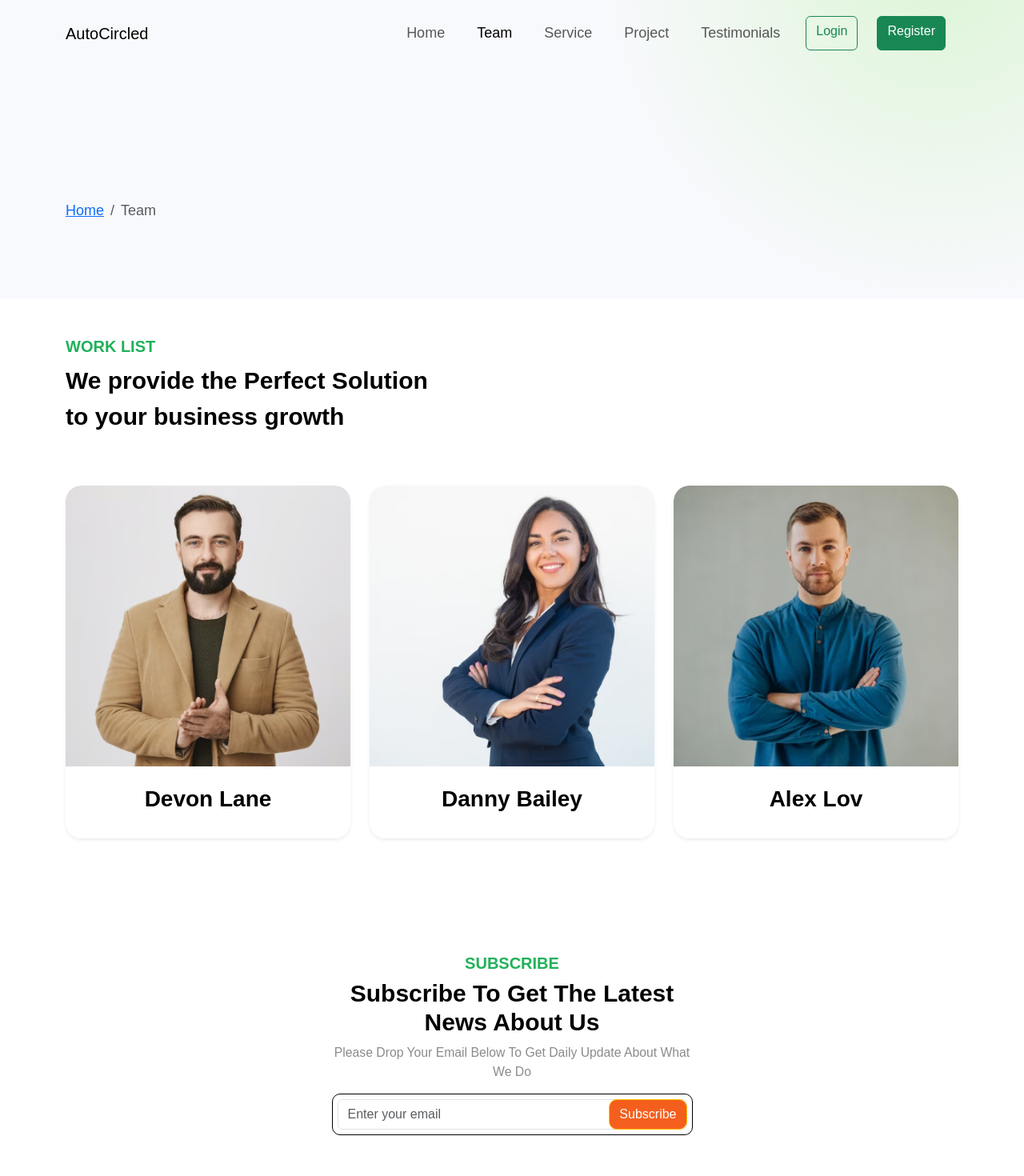
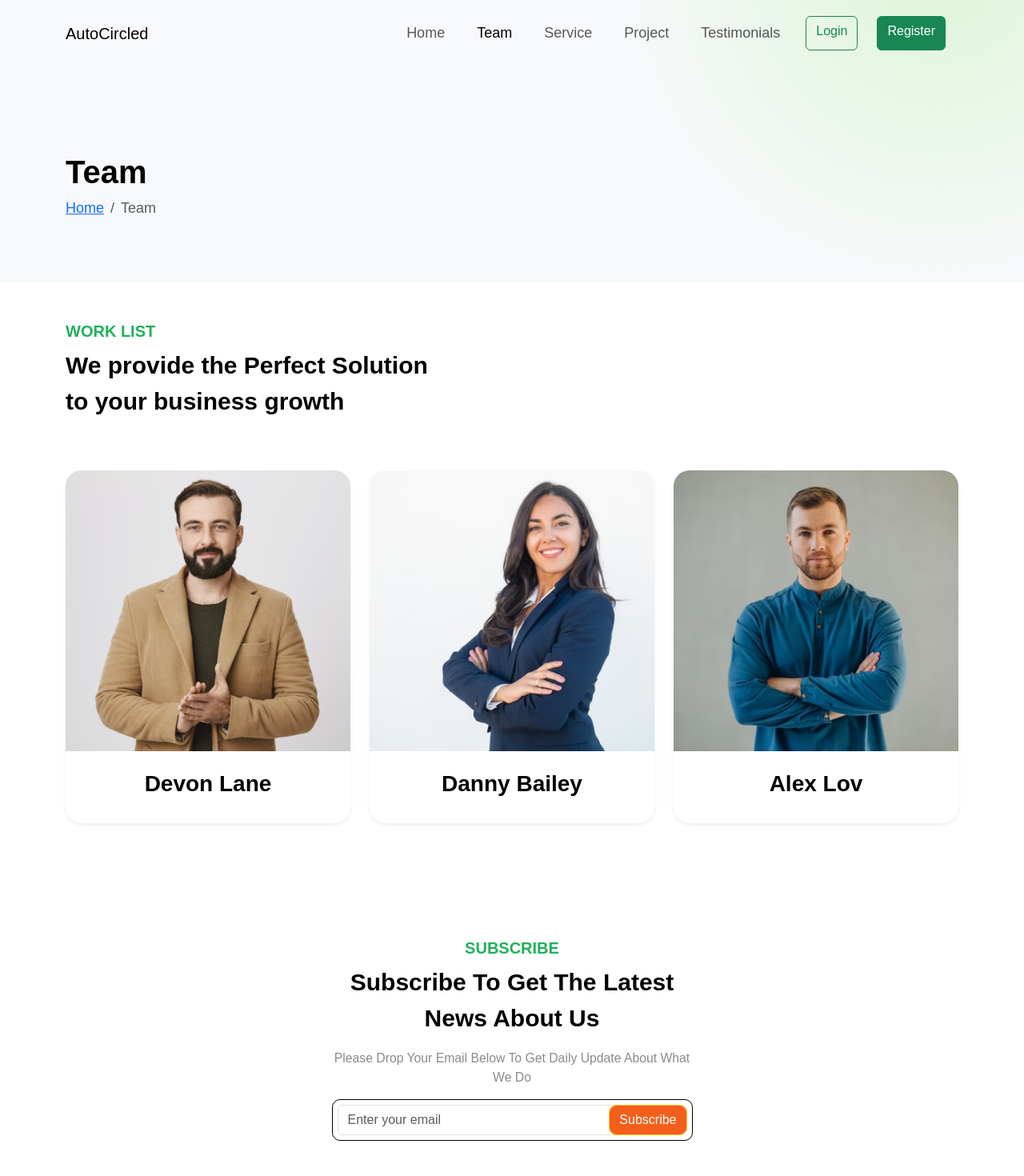
Before and after one commit to autocircled/module-14-assignment, a React (Vite) app: page /team in a window 1280 px wide. Shown: the top 1470 px of the page at 80% size. Built offline with nearby package versions, Linux system fonts and the light colour scheme.

Commit message:
all issue solved

```diff
--- a/src/assets/css/breadcrumb.css
+++ b/src/assets/css/breadcrumb.css
@@ -1,17 +1,36 @@
 section.breadcrumb-section {
     background-color: #F8F9FC;
-    padding: 250px 0 80px;
+    padding: 100px 0 40px;
     position: relative;
+    overflow: hidden;
+}
+
+section.breadcrumb-section ol.breadcrumb {
+    margin-bottom: 0;
 }
 
 section.breadcrumb-section .ellipse {
-    height: 370px;
+
+    height: 100%;
+    width: 50%;
     overflow: hidden;
-    width: 521px;
     position: absolute;
     top: 0;
     right: 0;
 }
+
+@media screen and (min-width: 768px) {
+    section.breadcrumb-section {
+        padding: 191px 0 80px;
+        ;
+    }
+
+    section.breadcrumb-section .ellipse {
+        height: 370px;
+        width: 521px;
+    }
+}
+
 
 section.breadcrumb-section .ellipse:before {
     content: '';
--- a/src/components/Breadcrumb.jsx
+++ b/src/components/Breadcrumb.jsx
@@ -10,6 +10,9 @@ const BreadcrumbList = (props) => {
             <div className="container">
                 <div className="row">
                     <div className="col-12">
+                        <div className="page-title">
+                            <h1>{props.page}</h1>
+                        </div>
                         <Breadcrumb>
                             <Breadcrumb.Item href="/">Home</Breadcrumb.Item>
                             <Breadcrumb.Item active>{props.page}</Breadcrumb.Item>
--- a/src/components/FeaturedProjects.jsx
+++ b/src/components/FeaturedProjects.jsx
@@ -86,7 +86,7 @@ const FeaturedProjects = () => {
                 <div className="row">
                     <div className="col-md-6">
                         <h3 className="title d-block fw-bold text-uppercase">Featured Project</h3>
-                        <h3 className="description">We provide the Perfect Solution to your business growth</h3>
+                        <p className="description fw-bold">We provide the Perfect Solution to your business growth</p>
                     </div>
                 </div>
                 <div className="row list py-5">
--- a/src/components/Projects.jsx
+++ b/src/components/Projects.jsx
@@ -86,7 +86,7 @@ const Projects = () => {
             <div className="container">
                 <div className="row">
                     <div className="col-md-6">
-                        <h1 className="title d-block fw-bold text-uppercase">All Project</h1>
+                        <h2 className="title d-block fw-bold text-uppercase">All Project</h2>
                         <p className="description fw-bold">Better Agency/SEO Solution<br />At Your Fingertips</p>
                     </div>
 
--- a/src/components/Services.jsx
+++ b/src/components/Services.jsx
@@ -28,7 +28,7 @@ const Services = () => {
             <div className="container">
                 <div className="row">
                     <div className="col-md-6">
-                        <h1 className="title d-block fw-bold text-uppercase">Our All Services</h1>
+                        <h2 className="title d-block fw-bold text-uppercase">Our All Services</h2>
                         <p className="description fw-bold">We Provide Best<br />Web Design Services</p>
                     </div>
 
--- a/src/components/SubscribeForm.jsx
+++ b/src/components/SubscribeForm.jsx
@@ -8,7 +8,7 @@ const SubscribeForm = () => {
                     <div className="col-md-5 text-center">
                         <div className="form-header">
                             <h3 className="title d-block fw-bold text-uppercase">SUBSCRIBE</h3>
-                            <h3 className="description text-capitalize">Subscribe to get the latest news about us</h3>
+                            <p className="description text-capitalize fw-bold">Subscribe to get the latest news about us</p>
                             <p className='info small text-capitalize'>Please drop your email below to get daily update about what we do</p>
                         </div>
                         <div className="form-body">
--- a/src/components/Team.jsx
+++ b/src/components/Team.jsx
@@ -71,7 +71,7 @@ export const Team = () => {
             <div className="container">
                 <div className="row">
                     <div className="col-md-6">
-                        <h1 className="title d-block fw-bold text-uppercase">Work List</h1>
+                        <h2 className="title d-block fw-bold text-uppercase">Work List</h2>
                         <p className="description fw-bold">We provide the Perfect Solution<br />to your business growth</p>
                     </div>
 
--- a/src/components/Testimonials.jsx
+++ b/src/components/Testimonials.jsx
@@ -47,7 +47,7 @@ const Testimonials = () => {
             <div className="container">
                 <div className="row">
                     <div className="col-md-6">
-                        <h1 className="title d-block fw-bold text-uppercase">Testimonial List</h1>
+                        <h2 className="title d-block fw-bold text-uppercase">Testimonial List</h2>
                         <p className="description fw-bold">Better Agency/SEO Solution<br />At Your Fingertips</p>
                     </div>
 
--- a/src/components/WorkList.jsx
+++ b/src/components/WorkList.jsx
@@ -34,7 +34,7 @@ const WorkList = () => {
                 <div className="row">
                     <div className="col-md-6">
                         <h3 className="title d-block fw-bold text-uppercase">Work List</h3>
-                        <h3 className="description">We provide the Perfect Solution to your business growth</h3>
+                        <p className="description fw-bold">We provide the Perfect Solution to your business growth</p>
                     </div>
                 </div>
                 <div className="row list py-5">
```
